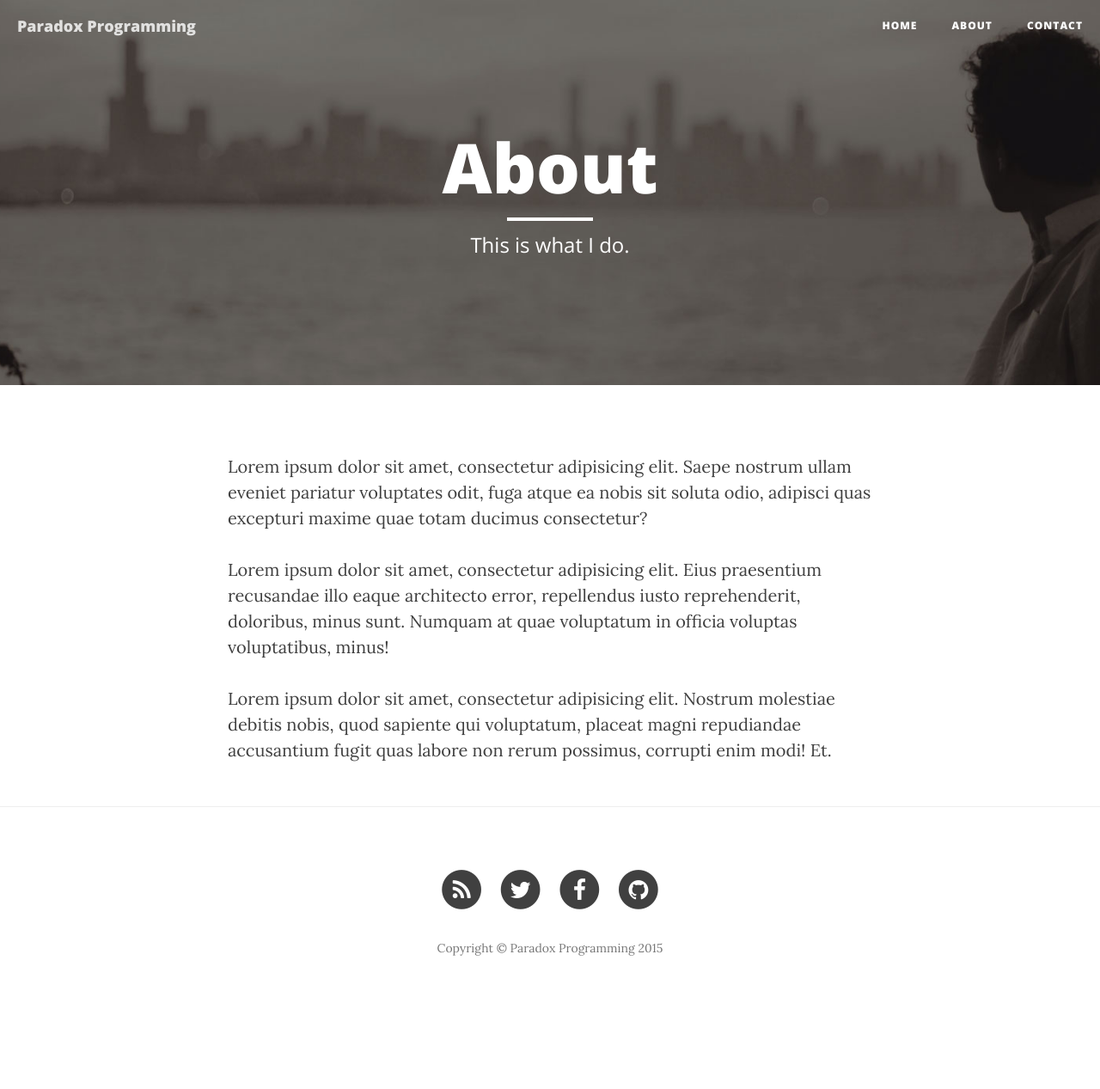
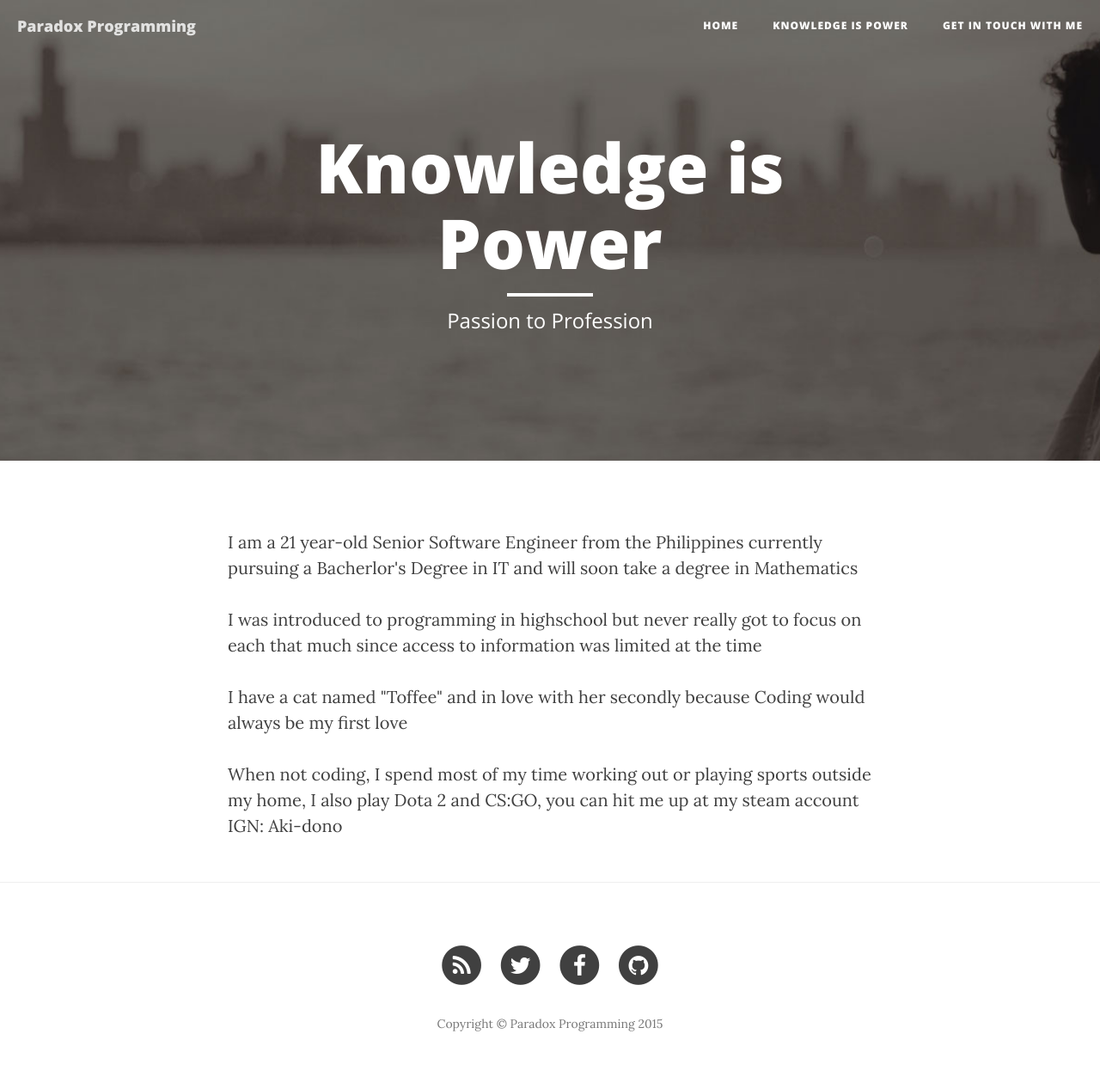
Before and after one commit to akilegaspi/akilegaspi.github.io, a Jekyll site: the page built from about.html, in a window 1280 px wide. Shown: the whole page at 86% size. Built offline with Jekyll 4.4.1, drawn with Linux system fonts in a browser that asks for light colours; nearby versions of some CDN libraries; before the commit the page ends 1179 px from its top, so only the background shows below that.

Commit message:
configuration modifications

```diff
--- a/about.html
+++ b/about.html
@@ -1,12 +1,13 @@
 ---
 layout: page
-title: "About"
-description: "This is what I do."
+title: "Knowledge is Power"
+description: "Passion to Profession"
 header-img: "img/about-bg.jpg"
 ---
 
-<p>Lorem ipsum dolor sit amet, consectetur adipisicing elit. Saepe nostrum ullam eveniet pariatur voluptates odit, fuga atque ea nobis sit soluta odio, adipisci quas excepturi maxime quae totam ducimus consectetur?</p>
+<p>I am a 21 year-old Senior Software Engineer from the Philippines currently pursuing a Bacherlor's Degree in IT and will soon take a degree in Mathematics</p>
+<p>I was introduced to programming in highschool but never really got to focus on each that much since access to information was limited at the time</p>
 
-<p>Lorem ipsum dolor sit amet, consectetur adipisicing elit. Eius praesentium recusandae illo eaque architecto error, repellendus iusto reprehenderit, doloribus, minus sunt. Numquam at quae voluptatum in officia voluptas voluptatibus, minus!</p>
-
-<p>Lorem ipsum dolor sit amet, consectetur adipisicing elit. Nostrum molestiae debitis nobis, quod sapiente qui voluptatum, placeat magni repudiandae accusantium fugit quas labore non rerum possimus, corrupti enim modi! Et.</p>
+<p>I have a cat named "Toffee" and in love with her secondly because Coding would always be my first love</p>
+<p>When not coding, I spend most of my time working out or playing sports outside my home, I also play Dota 2 and CS:GO, you can hit me up at my steam account
+IGN: Aki-dono</p>
--- a/contact.html
+++ b/contact.html
@@ -1,7 +1,7 @@
 ---
 layout: page
-title: "Contact"
-description: "Have questions? I have answers (maybe)."
+title: "Get in touch with me"
+description: "Questions or Concerns? Hit me up through this form"
 header-img: "img/contact-bg.jpg"
 ---
 
--- a/index.html
+++ b/index.html
@@ -1,6 +1,6 @@
 ---
 layout: page
-description: "A Clean Blog Theme by Start Bootstrap"
+description: "Gettin' jiggy with code"
 ---
 
 {% for post in paginator.posts %}
```
Also changed, not shown: 1 other file.
